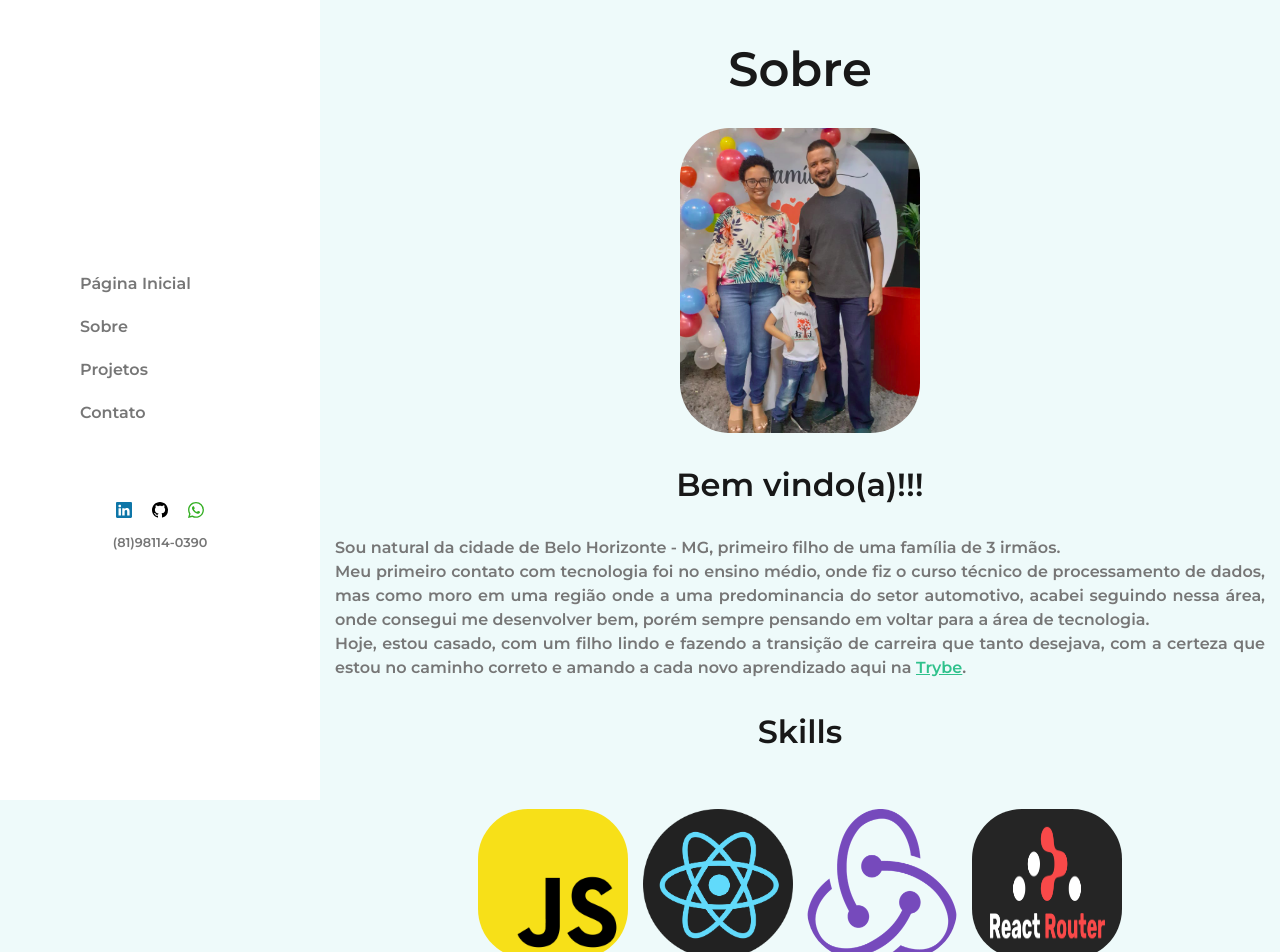
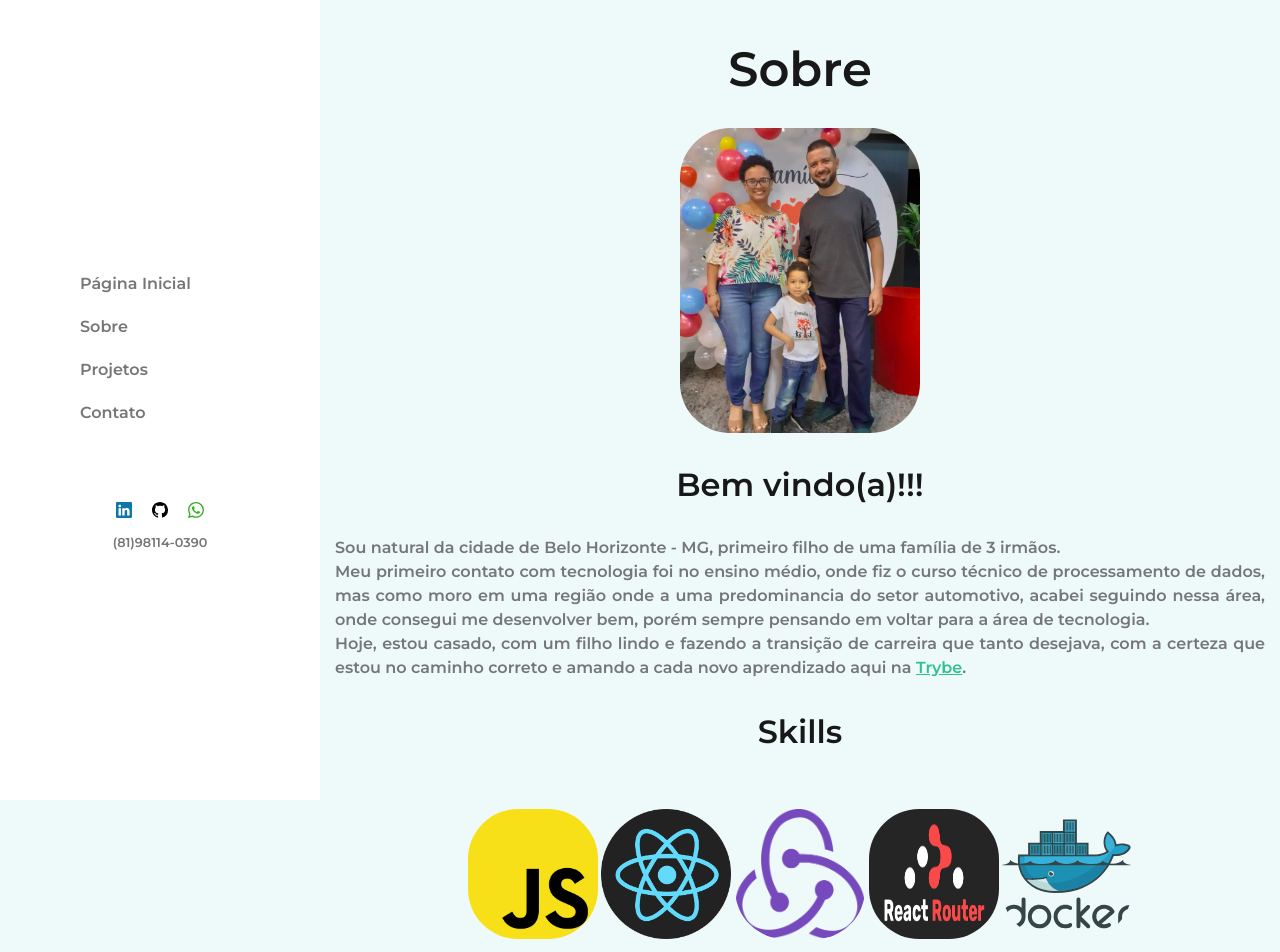
Before and after one commit to Thiagofs1983/portfolio, a React (Create React App) app: page /about in a window 1280 px wide. Shown: the top 952 px of the page. Built offline with nearby package versions, Linux system fonts and the light colour scheme.

Commit message:
feat: diminui o tamanho das imagens das stacks

```diff
--- a/src/styles/About.module.css
+++ b/src/styles/About.module.css
@@ -73,7 +73,7 @@
 }
 
 .container figure img {
-  width: 150px;
+  width: 130px;
   margin: 10px 0;
 }
 
```
